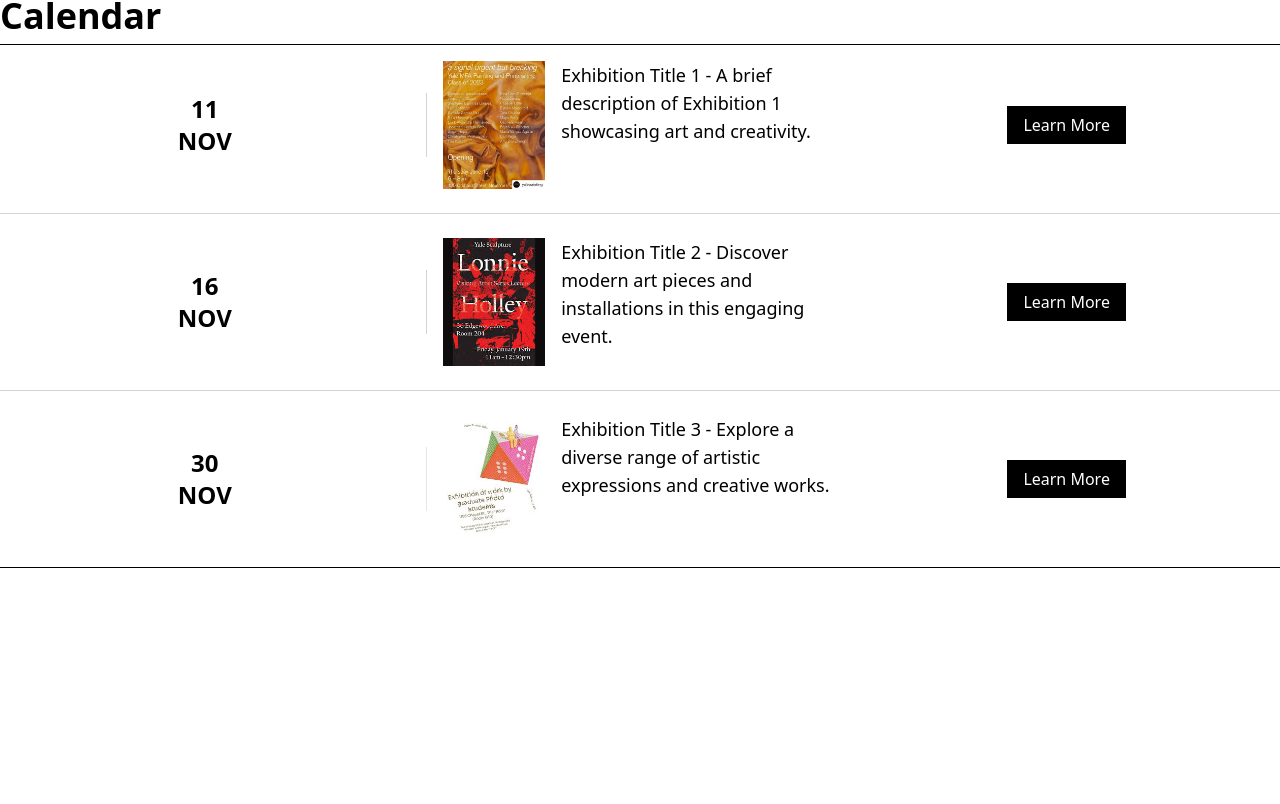
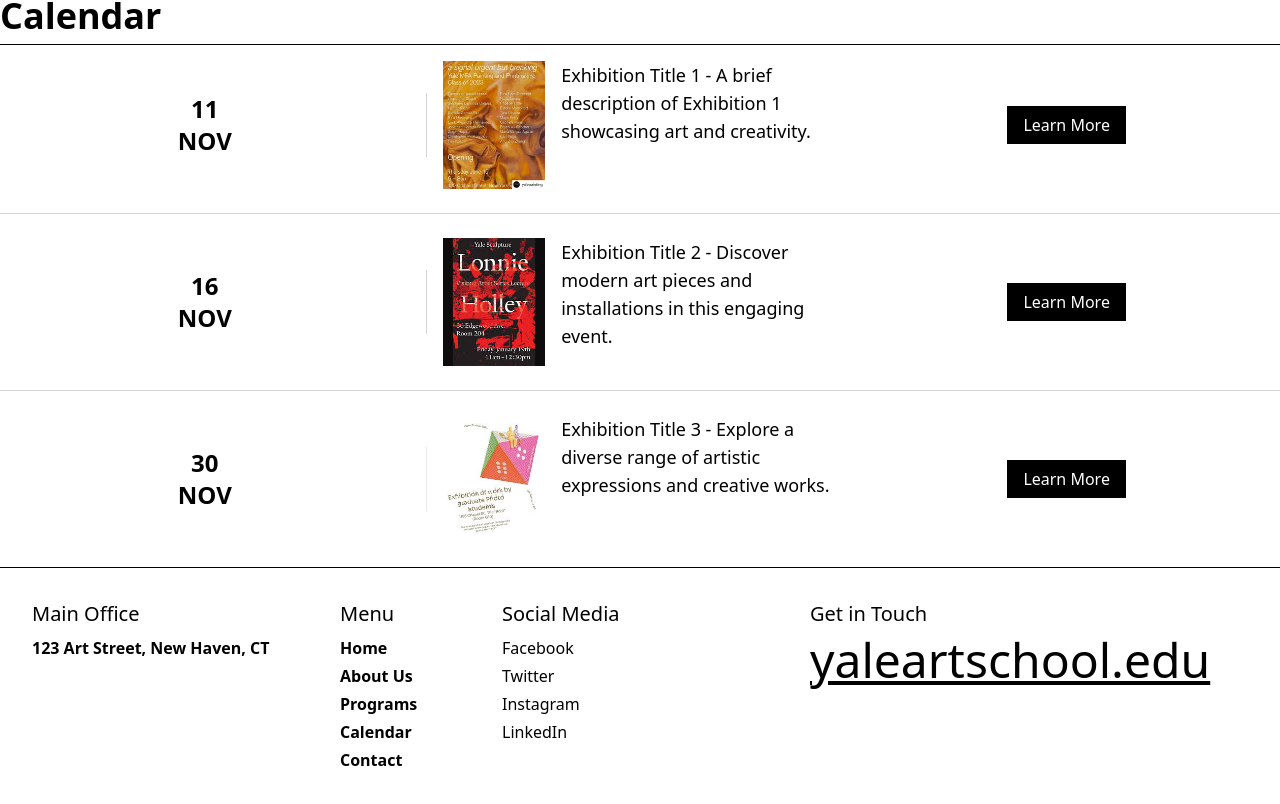
Before and after one commit to efunzz/yale-school-of-art-assignment, an Angular app: page / in a window 1280 px wide. Shown: the part 2111-2915 px from the top of the page. Before the commit the page ends 2679 px from the top, so only its background shows below. Built offline with nearby package versions, Linux system fonts and the light colour scheme; a web font is replaced by a local one.

Commit message:
update-readme-file

```diff
--- a/src/app/home/home.component.html
+++ b/src/app/home/home.component.html
@@ -250,3 +250,49 @@
 </div>
 <!-- separator line -->
 <div class="border-b border-black"></div>
+<!-- footer Section -->
+<footer class="w-full p-8">
+  <div class="grid grid-cols-[2fr,1fr,2fr,3fr] gap-x-4">
+    <!-- first column -->
+    <div class="flex flex-col">
+      <h3 class="text-xl text-black">Main Office</h3>
+      <p class="text-black font-bold mt-2">123 Art Street, New Haven, CT</p>
+    </div>
+    <!-- second column -->
+    <div class="flex flex-col">
+      <h3 class="text-xl text-black">Menu</h3>
+      <ul class="mt-2 space-y-1">
+        <li>
+          <a href="#" class="text-black font-bold hover:underline">Home</a>
+        </li>
+        <li>
+          <a href="#" class="text-black font-bold hover:underline">About Us</a>
+        </li>
+        <li>
+          <a href="#" class="text-black font-bold hover:underline">Programs</a>
+        </li>
+        <li>
+          <a href="#" class="text-black font-bold hover:underline">Calendar</a>
+        </li>
+        <li>
+          <a href="#" class="text-black font-bold hover:underline">Contact</a>
+        </li>
+      </ul>
+    </div>
+    <!-- third column-->
+    <div class="flex flex-col">
+      <h3 class="text-xl text-black">Social Media</h3>
+      <ul class="mt-2 space-y-1">
+        <li><a href="#" class="text-black hover:underline">Facebook</a></li>
+        <li><a href="#" class="text-black hover:underline">Twitter</a></li>
+        <li><a href="#" class="text-black hover:underline">Instagram</a></li>
+        <li><a href="#" class="text-black hover:underline">LinkedIn</a></li>
+      </ul>
+    </div>
+    <!-- fourth column -->
+    <div class="flex flex-col">
+      <h3 class="text-xl">Get in Touch</h3>
+      <p class="mt-2 text-5xl underline">yaleartschool.edu</p>
+    </div>
+  </div>
+</footer>
```
Also changed, not shown: 1 other file (tests, documents, lock files or other folders).
